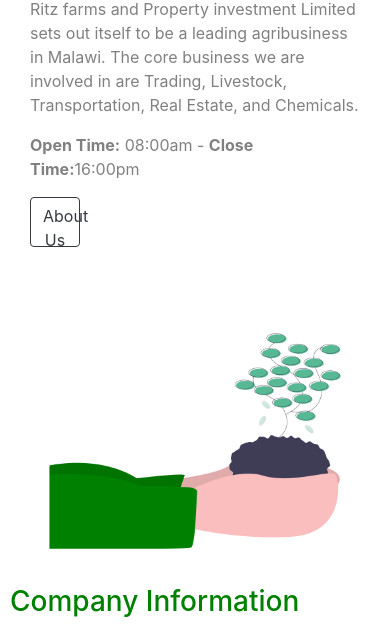
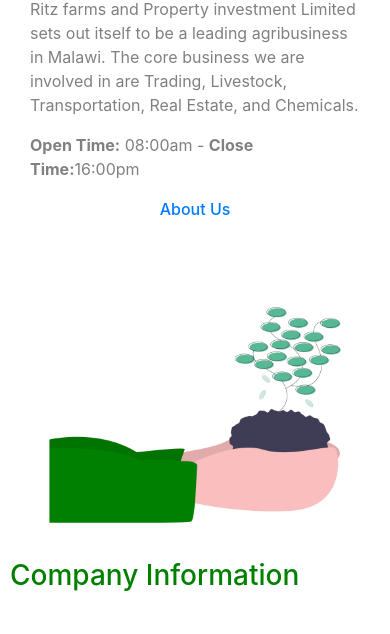
Before and after one commit to WatipasoChirambo/raf.github.io, a Gatsby site: page / in a window 390 px wide. Shown: the part 196-830 px from the top of the page. Built offline with nearby package versions, Linux system fonts and the light colour scheme; Gatsby itself is replaced by a stand-in of ours.

Commit message:
hero_btns

```diff
--- a/src/pages/index.js
+++ b/src/pages/index.js
@@ -3,7 +3,7 @@
 import Layout from '../components/Layout'
 import * as styles from '../styles/home.module.css'
 import { StaticImage } from "gatsby-plugin-image";
-import { Card,Button } from 'react-bootstrap';
+import { Card } from 'react-bootstrap';
 
 
 export default function Home() {
@@ -26,9 +26,13 @@
                   <b>Open Time:</b> 08:00am - <b>Close Time:</b>16:00pm
                 </p>
               </div>
+              <div className={styles.hero_btns}>
               <Link className={styles.btn} to="/about">
-                <Button variant="outline-dark">About Us</Button>
+                <div size="sm">
+                  About Us
+                </div>
               </Link>
+              </div>
             </div>
           </div>
           <div style={{ textAlign: `center`, maxWidth:`auto`, maxHeight:`150`}}>
--- a/src/styles/home.module.css
+++ b/src/styles/home.module.css
@@ -313,6 +313,12 @@
       line-height: 1.5;
       border-radius: .2rem;
   }
+  .hero_btns>a{
+    text-decoration: none !important;
+  }
+  .hero_btns>a>div>p{
+    color: white !important;
+  }
   }
   @media only screen and (max-width: 428px){
     .header{
@@ -329,4 +335,10 @@
   h3{
     text-align: left;
   }
+  .hero_btns>a{
+    text-decoration: none !important;
   }
+  .hero_btns>a>div>p{
+    color: white !important;
+  }
+  }
```
